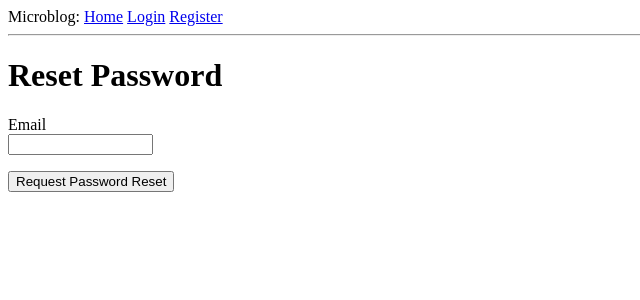
After one commit to getnet2006/microblog, a Flask app: page /reset_password_request in a window 1280 px wide. The commit adds this page. Shown: the top 300 px of the page, without its empty margins (0-640 px from the left). Run offline with Flask 2, Linux system fonts and the light colour scheme.

Commit message:
chapter 10 task

```diff
--- a/app/__init__.py
+++ b/app/__init__.py
@@ -3,6 +3,7 @@ from config import Config
 from flask_sqlalchemy import SQLAlchemy
 from flask_migrate import Migrate
 from flask_login import LoginManager
+from flask_mail import Mail
 from logging.handlers import RotatingFileHandler
 import logging, os
 
@@ -11,6 +12,7 @@ app.config.from_object(Config)
 db = SQLAlchemy(app)
 migrate = Migrate(app, db)
 login = LoginManager(app)
+mail = Mail(app)
 login.login_view = 'login'
 
 if not app.debug:
--- a/app/forms.py
+++ b/app/forms.py
@@ -47,3 +47,12 @@ class EmptyForm(FlaskForm):
 class PostForm(FlaskForm):
     post = TextAreaField('Say something', validators=[DataRequired(), Length(min=1, max=140)])
     submit = SubmitField('Submit')
+
+class ResetPasswordRequestForm(FlaskForm):
+    email = StringField('Email', validators=[DataRequired(), Email()])
+    submit = SubmitField('Request Password Reset')
+
+class ResetPasswordForm(FlaskForm):
+    password = PasswordField('Password', validators=[DataRequired()])
+    password_confirm = PasswordField('Repeat Password', validators=[DataRequired(), EqualTo('password')])
+    submit = SubmitField('Request Password Reset')
--- a/app/routes.py
+++ b/app/routes.py
@@ -1,10 +1,11 @@
 from datetime import datetime
 from app import app, db
 from flask import render_template, flash, redirect, url_for, request
-from app.forms import EmptyForm, LoginForm, PostForm, RegistrationForm, EditProfileForm
+from app.forms import EmptyForm, LoginForm, PostForm, RegistrationForm, EditProfileForm, ResetPasswordForm, ResetPasswordRequestForm
 from flask_login import current_user, login_user, logout_user, login_required
 from app.models import Post, User
 from werkzeug.urls import url_parse
+from app.email import send_password_reset_email
 
 
 @app.route('/', methods=['GET', 'POST'])
@@ -148,6 +149,34 @@ def explore():
     prev_url = url_for('explore', page=posts.prev_num) if posts.has_prev else None
     return render_template('index.html', title='Explore', posts=posts.items, next_url=next_url, prev_url=prev_url)
 
+@app.route('/reset_password_request', methods=['GET', 'POST'])
+def reset_password_request():
+    if current_user.is_authenticated:
+        return redirect(url_for('index'))
+    form = ResetPasswordRequestForm()
+    if form.validate_on_submit():
+        user = User.query.filter_by(email=form.email.data).first()
+        if user:
+            send_password_reset_email(user)
+        flash('Check your email for the instructions to reset your password')
+        return redirect(url_for('login'))
+    return render_template('reset_password_request.html', title='Reset Password', form=form)
+
+@app.route('/reset_password/<token>', methods=['GET', 'POST'])
+def reset_password(token):
+    if current_user.is_authenticated:
+        return redirect(url_for('index'))
+    user = User.verify_reset_password_token(token)
+    if not user:
+        return redirect(url_for('index'))
+    form = ResetPasswordForm()
+    if form.validate_on_submit():
+        user.set_password(form.password.data)
+        db.session.commit()
+        flash('Your password has been reset.')
+        return redirect(url_for('login'))
+    return render_template('reset_password.html', form=form)
+
 @app.before_request
 def before_request():
     if current_user.is_authenticated:
--- a/app/templates/login.html
+++ b/app/templates/login.html
@@ -21,5 +21,8 @@
         <p>{{form.remember_me()}} {{form.remember_me.label}}</p>
         <p>{{form.submit()}}</p>
         <p>New User? <a href="{{ url_for('register')}}">Click to Register</a></p>
+        <p>
+            Forget Your Password? <a href="{{ url_for('reset_password_request')}}">Forgot Password?</a>
+        </p>
     </form>
 {% endblock %}
--- /dev/null
+++ b/app/templates/reset_password_request.html
@@ -0,0 +1,16 @@
+{% extends "base.html" %}
+
+{% block content %}
+<h1>Reset Password</h1>
+<form action="" method="post">
+    {{form.hidden_tag()}}
+    <p>
+        {{form.email.label}} <br>
+        {{form.email(size=15)}} <br>
+        {% for error in form.email.errors %}
+            <span style="color:red">{{error}}</span>
+        {% endfor %}
+    </p>
+    <p>{{ form.submit() }}</p>
+</form>
+{% endblock %}
```
Also changed, not shown: app/email.py (added, +25 -0 lines), app/models.py (+16 -1 lines), app/templates/email/reset_password.html (added, +12 -0 lines), app/templates/email/reset_password.txt (added, +11 -0 lines), app/templates/reset_password.html (added, +23 -0 lines).
